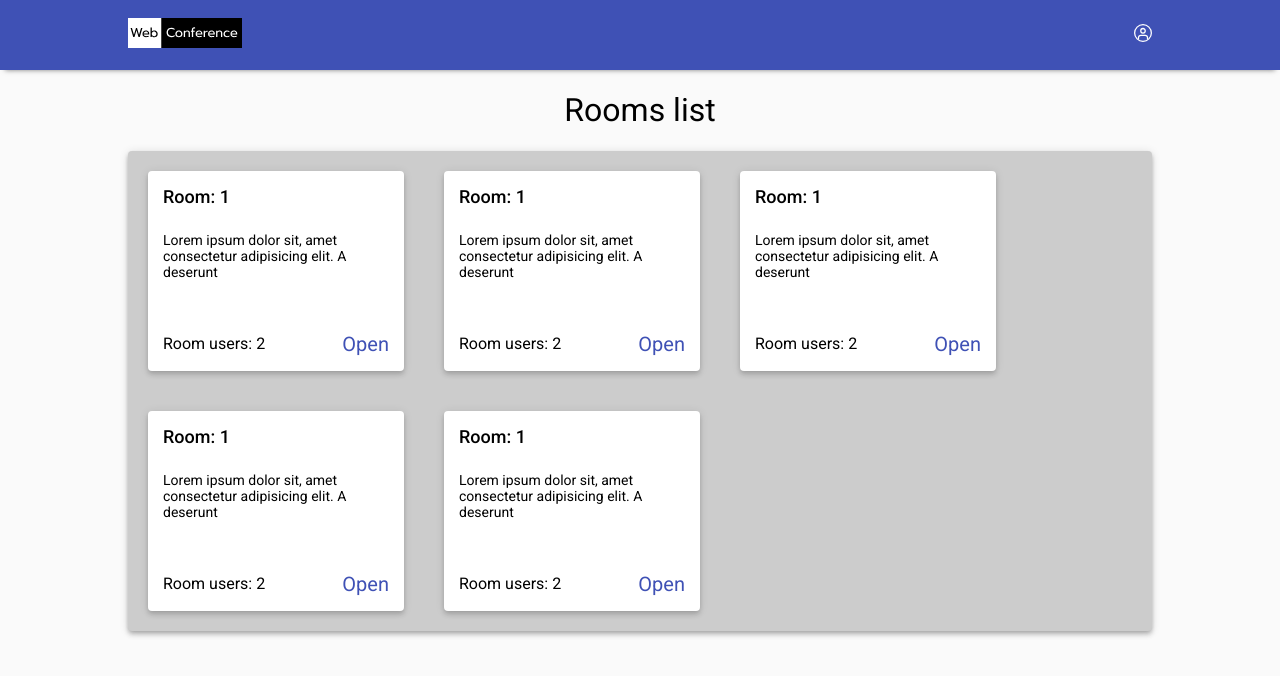
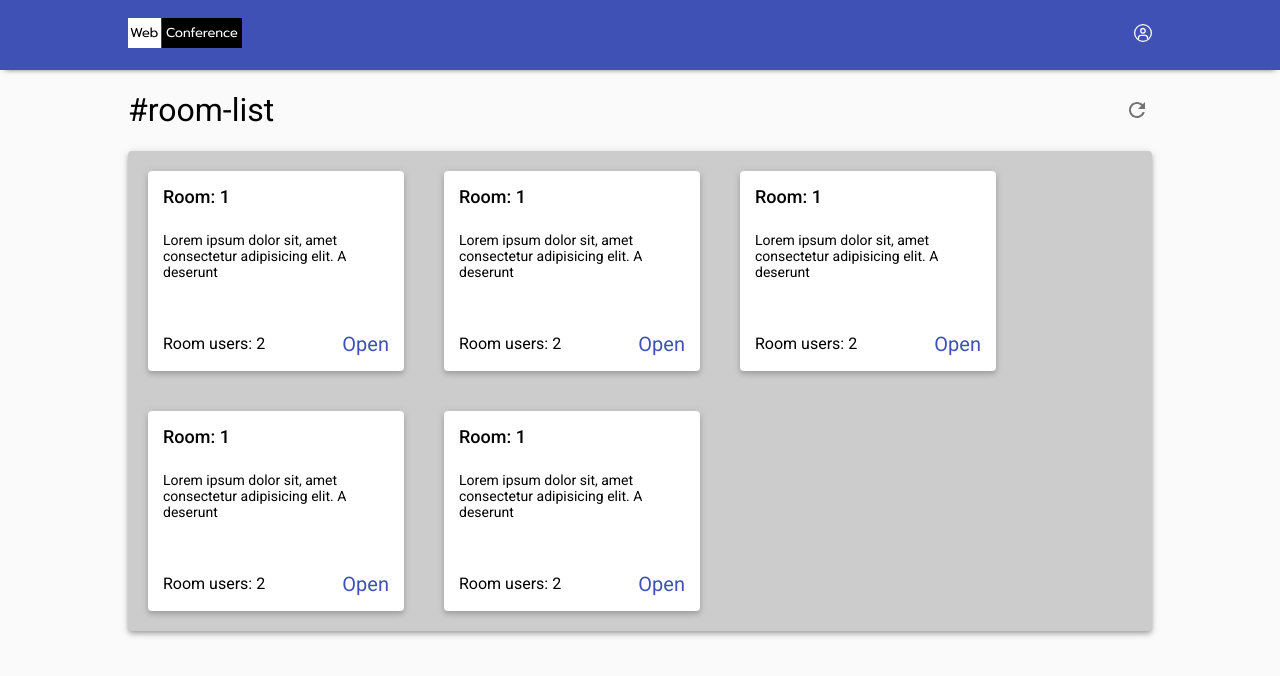
Before and after one commit to This-is-ellesar/video-chat-frontend, a React (Create React App) app: page / in a window 1280 px wide. Shown: the top 676 px of the page. Built offline with nearby package versions, Linux system fonts and the light colour scheme; no server answers.

Commit message:
Поправил темплейт

```diff
--- a/src/views/Rooms/Rooms.tsx
+++ b/src/views/Rooms/Rooms.tsx
@@ -1,6 +1,7 @@
 import { Component } from 'react'
 import { connect } from 'react-redux'
 //components
+import RoomHeader from '../../components/room/RoomHeader'
 import RoomList from '../../components/room/RoomList'
 //store
 import { setRooms } from '../../store/room'
@@ -25,8 +26,8 @@ class Rooms extends Component<IProps, IState> {
   render() {
     return (
       <Room>
-        <h1>Rooms list</h1>
-        <RoomList></RoomList>
+        <RoomHeader />
+        <RoomList />
       </Room>
     )
   }
```
